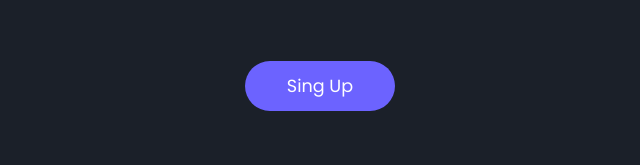
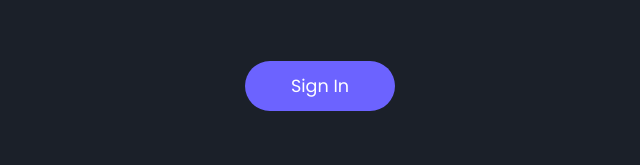
Before and after one commit to kauan93/Projeto, a plain HTML site: page second.html in a window 1280 px wide. Shown: the part 635-800 px from the top of the page, 0-640 px from the left. Drawn offline with Linux system fonts and the light colour scheme.

Commit message:
Versao beta

```diff
--- a/second.html
+++ b/second.html
@@ -39,7 +39,7 @@
                 <span>Password</span>
                 <input type="password" id="password" name="password">
             </label>
-            <input type="submit" value="Sing Up">
+            <input type="submit" value="Sign In">
         </form>
     </main>
     <section class="images">
```
